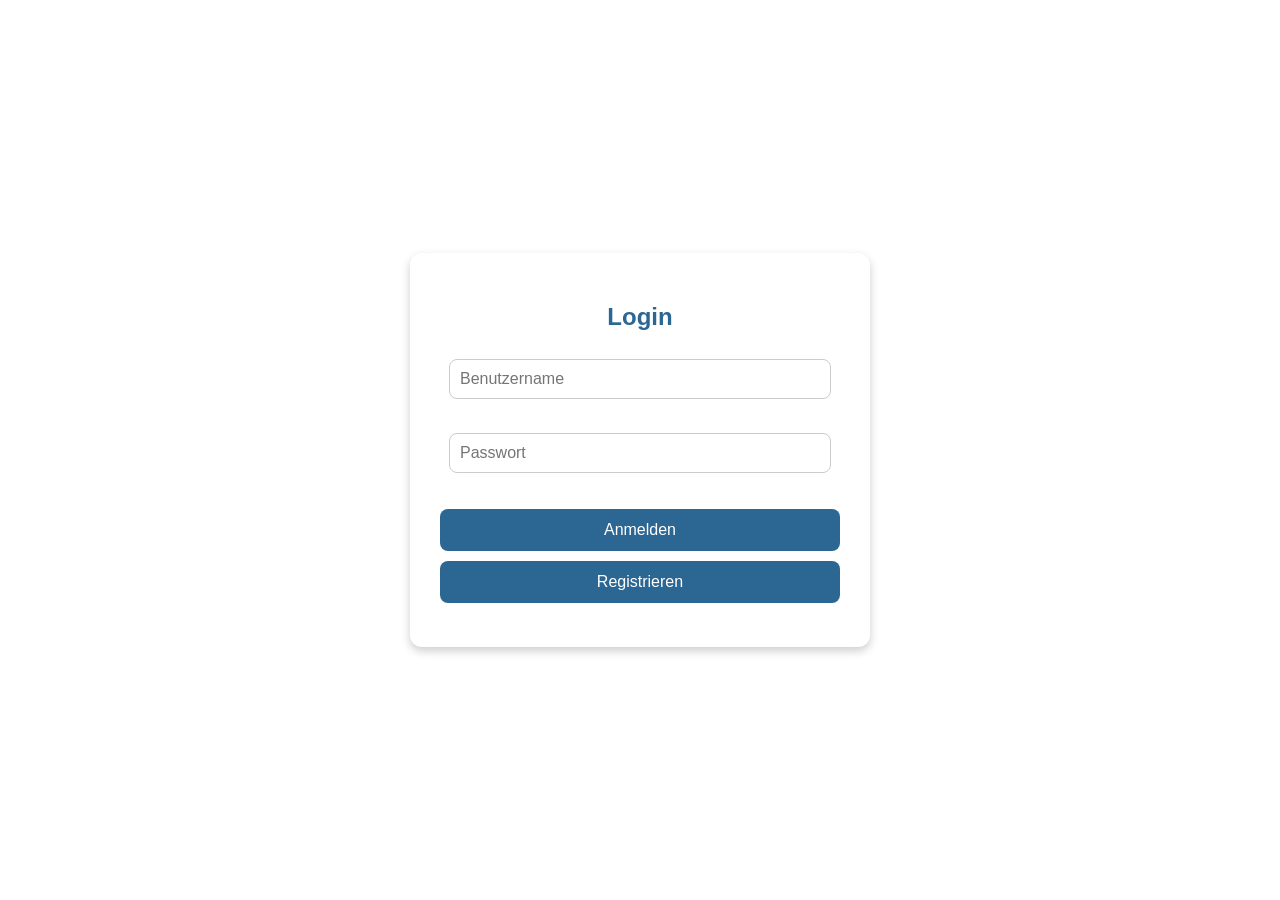
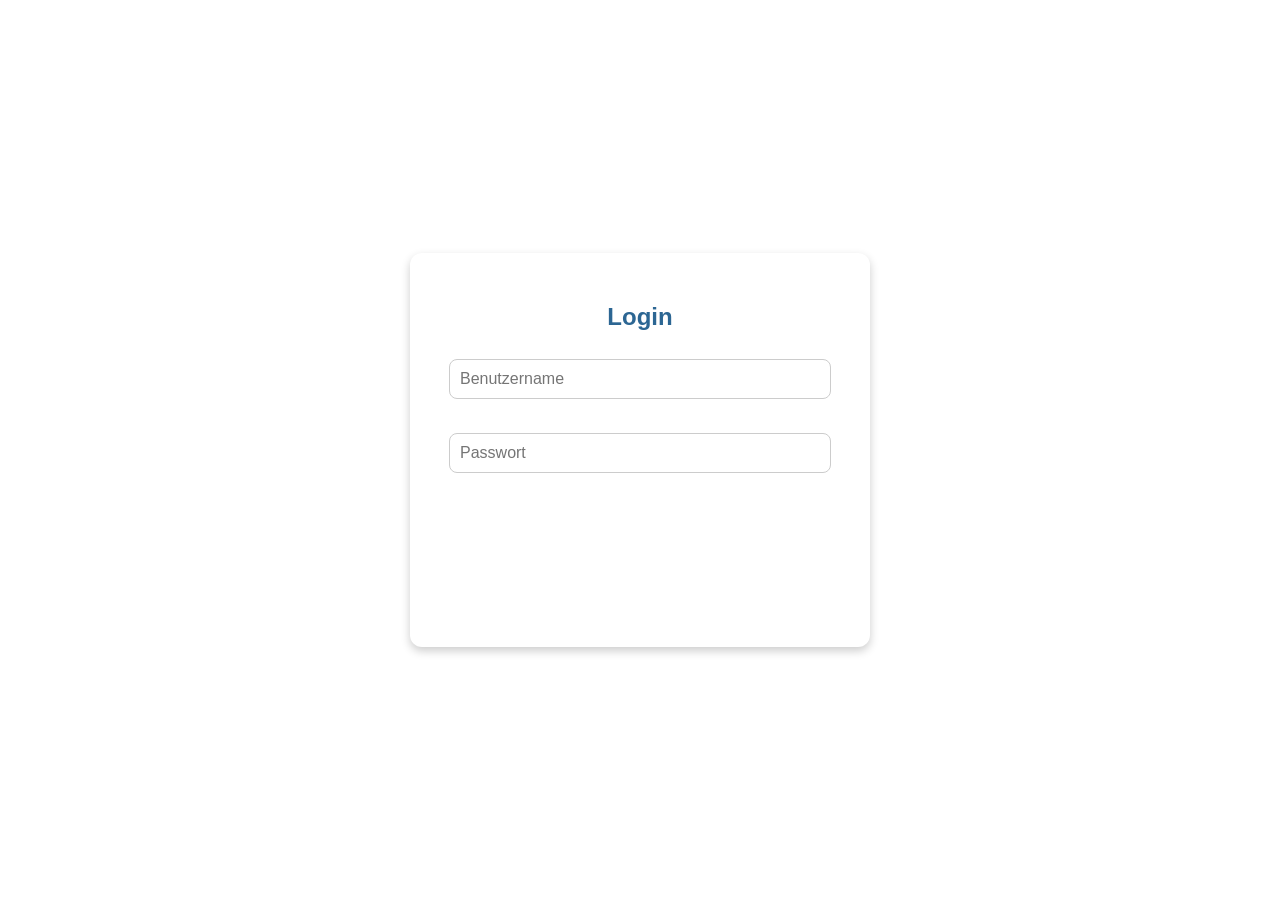

started style refactoring with menu icons and the startup-information panel

--- a/frontend/assets/style/style.css
+++ b/frontend/assets/style/style.css
@@ -143,35 +143,6 @@ body {
     background-color: #0056b3;
 }
 
-#startupInformation {
-    position: fixed;
-    top: 13dvh;
-    width: 74dvw;
-    max-width: 400px;
-    left: 50%;
-    transform: translateX(-50%);
-    background-color: #ffcc00;
-    padding: 15px;
-    border: 1px solid #916e05;
-    border-radius: 8px;
-    box-shadow: 0px 4px 6px rgba(0, 0, 0, 0.1);
-    text-align: center;
-    z-index: 1300;
-}
-#closeInfoBox {
-    margin-top: 10px;
-    padding: 5px 10px;
-    border: none;
-    background-color: #484231;
-    color: white;
-    font-weight: bold;
-    cursor: pointer;
-    border-radius: 4px;
-}
-#closeInfoBox:hover {
-    background-color: #b38900;
-}
-
 
 #AdminPage {
     position: absolute;
@@ -434,6 +405,7 @@ input {
     width: 100%;
     padding: 12px;
     background-color: #2c6693;
+    background: var(--color-primary-hover);
     color: white;
     border: none;
     border-radius: 8px;
@@ -1204,20 +1176,6 @@ button {
     justify-content: space-around;
 }
 
-#settingsBtn{
-    background: none;
-    border: none;
-    cursor: pointer;
-    transition: transform 0.3s ease;
-}
-#settingsBtn img {
-    width: 45px;
-    height: auto;
-}
-#settingsBtn:hover {
-    transform: scale(1.2);
-}
-
 #equipmentBtn{
     background: none;
     border: none;
@@ -1232,19 +1190,6 @@ button {
     transform: scale(1.2);
 }
 
-#profilesBtn {
-    background: none;
-    border: none;
-    cursor: pointer;
-    transition: transform 0.3s ease;
-}
-#profilesBtn img {
-    width: 70px;
-    height: auto;
-}
-#profilesBtn:hover {
-    transform: scale(1.2);
-}
 #personalBtn{
     background: none;
     border: none;
